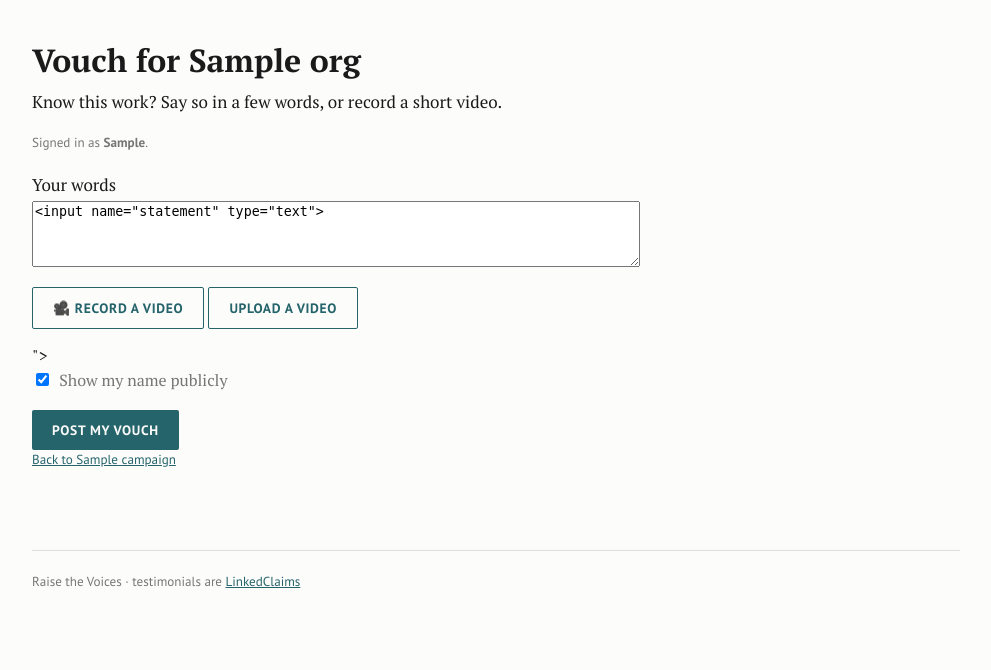
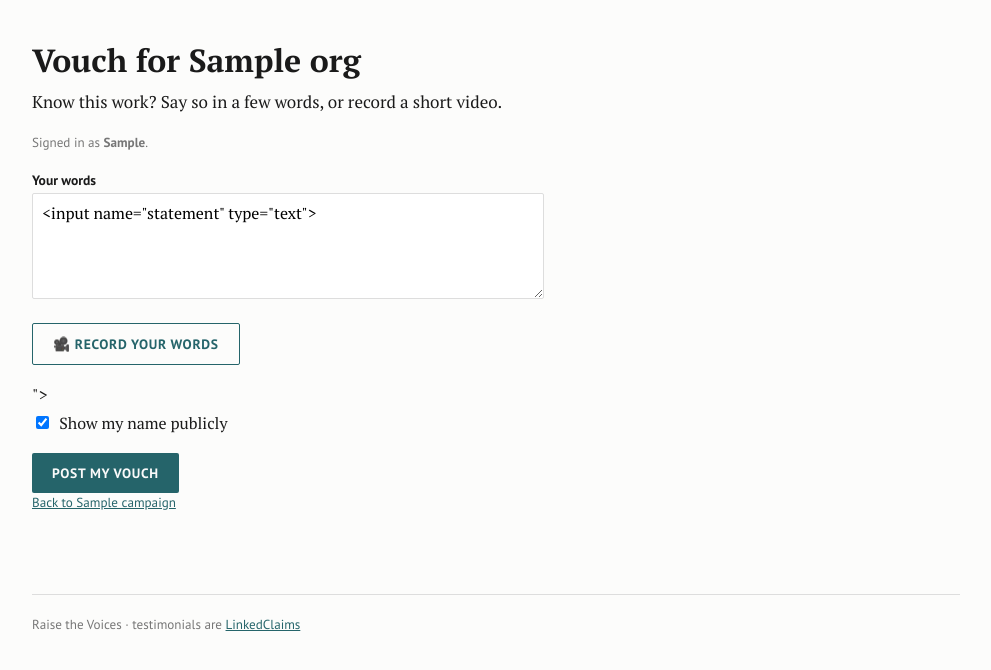
Before and after one commit to Cooperation-org/act, a Django app: template campaigns/templates/campaigns/vouch.html in a window 1280 px wide. Shown: the part 63-733 px from the top of the page, without its empty margins (144-1135 px from the left). Run offline with Django 4.2, Linux system fonts and the light colour scheme; tables that the repository leaves empty hold one stand-in row (values such as "Sample post"); the template is opened without the code that fills it: values that come from a table or form of the project are taken from there, most other values are stand-ins (such as "Sample title", 1, 10 or a date in 2020); form fields are guessed from the names that the template uses.

Commit message:
Vouch form: one record button, no upload, tight label/input spacing
Co-Authored-By: Claude Opus 4.8 (1M context) <noreply@anthropic.com>

```diff
--- a/campaigns/templates/campaigns/vouch.html
+++ b/campaigns/templates/campaigns/vouch.html
@@ -15,26 +15,30 @@
 {% if errors %}<ul class="meta" style="color:#b00">{% for e in errors %}<li>{{ e }}</li>{% endfor %}</ul>{% endif %}
 
 <form method="post" id="vouch">{% csrf_token %}
-  <label for="id_statement">Your words</label>
-  <textarea id="id_statement" name="statement" rows="4" style="width:100%;margin:.2rem 0 .8rem">{{ form.statement }}</textarea>
+  <p>
+    <label for="id_statement">Your words</label>
+    <textarea id="id_statement" name="statement" rows="4">{{ form.statement }}</textarea>
+  </p>
 
-  <div id="video-recorder" data-lt-video-url-target="#id_video_url" style="margin:0 0 .8rem">
-    <button type="button" class="btn ghost" data-lt-video-record>🎥 Record a video</button>
-    <button type="button" class="btn ghost" data-lt-video-upload>Upload a video</button>
-    <input type="file" accept="video/*" data-lt-video-file hidden>
-    <span class="meta" data-lt-video-status></span>
+  <div id="video-recorder" data-lt-video-url-target="#id_video_url" style="margin:0 0 1rem">
+    <button type="button" class="btn ghost" data-lt-video-record>🎥 Record your words</button>
+    <span class="meta" data-lt-video-status style="margin-left:.5rem"></span>
     <video controls data-lt-video-preview style="width:100%;margin-top:.5rem;display:none"></video>
   </div>
   <input type="hidden" id="id_video_url" name="video_url" value="{{ form.video_url }}">
 
   {% if not signed_in_as %}
-  <label for="id_name">Your name (optional)</label>
-  <input id="id_name" name="name" value="{{ form.name }}" style="width:100%;margin:.2rem 0 .8rem" autocomplete="name">
-  <label for="id_link">A link where people can find you (optional)</label>
-  <input id="id_link" name="link" value="{{ form.link }}" style="width:100%;margin:.2rem 0 .8rem" inputmode="url" placeholder="your LinkedIn or site">
+  <p>
+    <label for="id_name">Your name (optional)</label>
+    <input type="text" id="id_name" name="name" value="{{ form.name }}" autocomplete="name">
+  </p>
+  <p>
+    <label for="id_link">A link where people can find you (optional)</label>
+    <input type="url" id="id_link" name="link" value="{{ form.link }}" inputmode="url" placeholder="your LinkedIn or site">
+  </p>
   {% endif %}
 
-  <p class="meta"><label><input type="checkbox" name="show_identity"{% if form.show_identity %} checked{% endif %}> Show my name publicly</label></p>
+  <p><label><input type="checkbox" name="show_identity"{% if form.show_identity %} checked{% endif %}> Show my name publicly</label></p>
 
   <button class="btn" type="submit">Post my vouch</button>
 </form>
```
